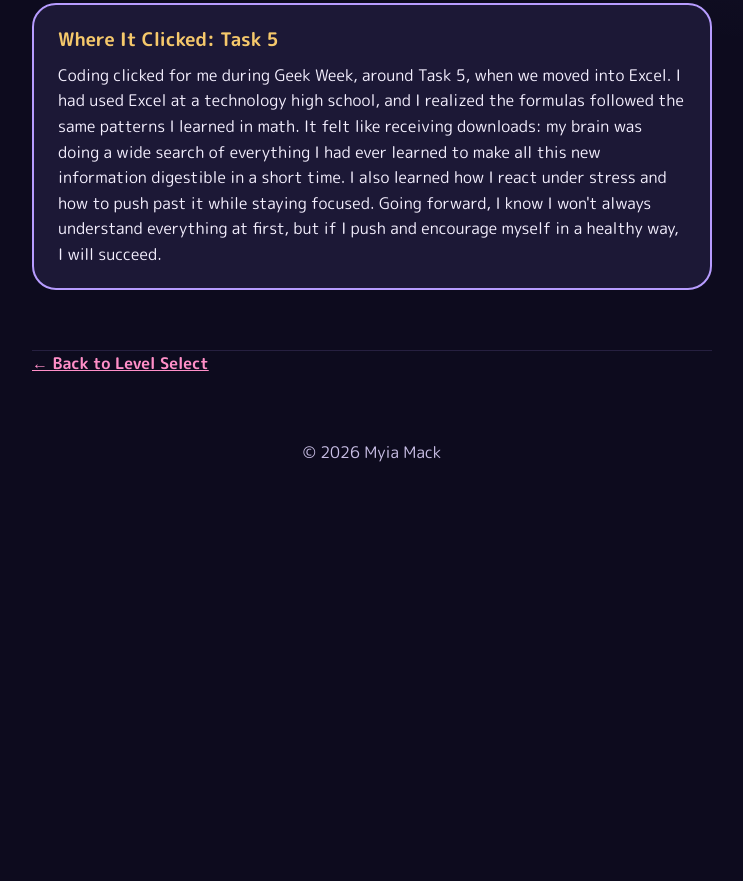
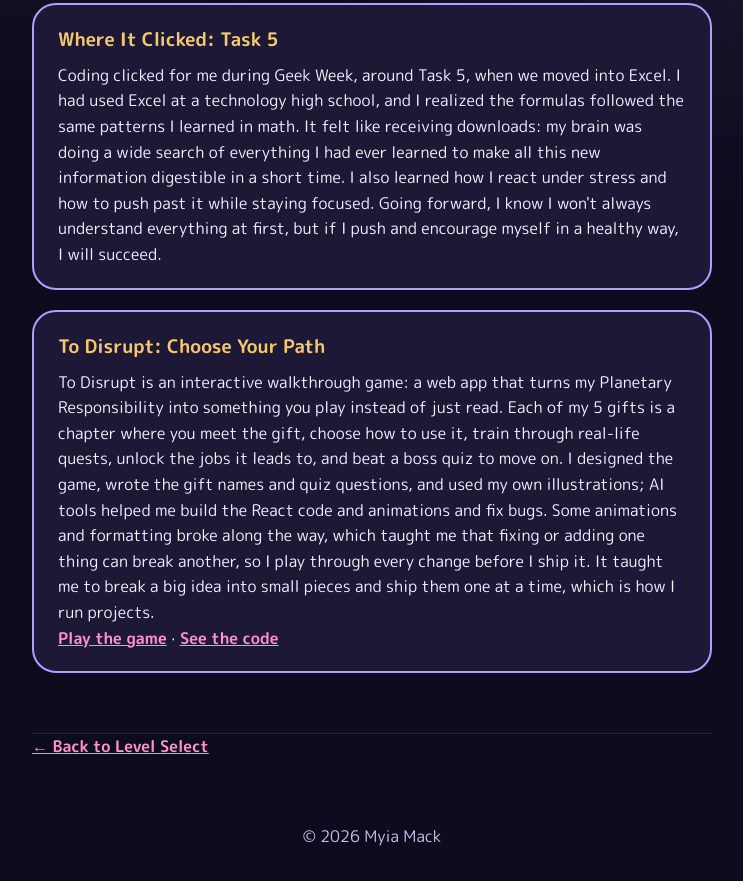
Before and after one commit to myiamack/Portfolio, a plain HTML site: page technology.html in a window 1280 px wide. Shown: the part 821-1702 px from the top of the page, without its empty margins (268-1011 px from the left). Before the commit the page ends 1319 px from the top, so only its background shows below. Drawn offline with Linux system fonts and the light colour scheme.

Commit message:
Add To Disrupt project card to Technology page

```diff
--- a/technology.html
+++ b/technology.html
@@ -39,6 +39,12 @@
                 <h3>Where It Clicked: Task 5</h3>
                 <p>Coding clicked for me during Geek Week, around Task 5, when we moved into Excel. I had used Excel at a technology high school, and I realized the formulas followed the same patterns I learned in math. It felt like receiving downloads: my brain was doing a wide search of everything I had ever learned to make all this new information digestible in a short time. I also learned how I react under stress and how to push past it while staying focused. Going forward, I know I won't always understand everything at first, but if I push and encourage myself in a healthy way, I will succeed.</p>
             </article>
+
+            <article class="project">
+                <h3>To Disrupt: Choose Your Path</h3>
+                <p>To Disrupt is an interactive walkthrough game: a web app that turns my Planetary Responsibility into something you play instead of just read. Each of my 5 gifts is a chapter where you meet the gift, choose how to use it, train through real-life quests, unlock the jobs it leads to, and beat a boss quiz to move on. I designed the game, wrote the gift names and quiz questions, and used my own illustrations; AI tools helped me build the React code and animations and fix bugs. Some animations and formatting broke along the way, which taught me that fixing or adding one thing can break another, so I play through every change before I ship it. It taught me to break a big idea into small pieces and ship them one at a time, which is how I run projects.</p>
+                <p><a href="https://myiamack.github.io/to_disrupt_demo/">Play the game</a> &middot; <a href="https://github.com/myiamack/to_disrupt_demo">See the code</a></p>
+            </article>
 		</section>
 
 		<p class="back-link"><a href="index.html#levels">← Back to Level Select</a></p>
```
